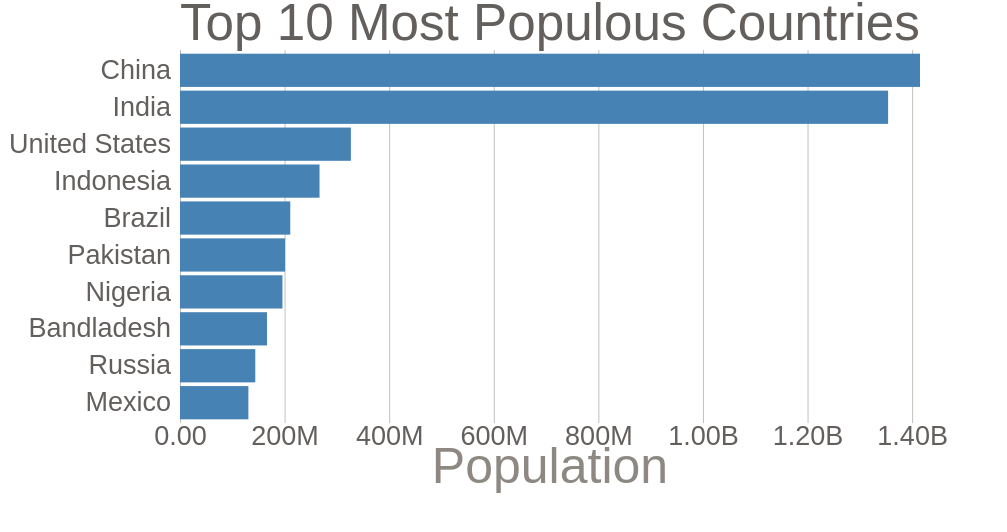
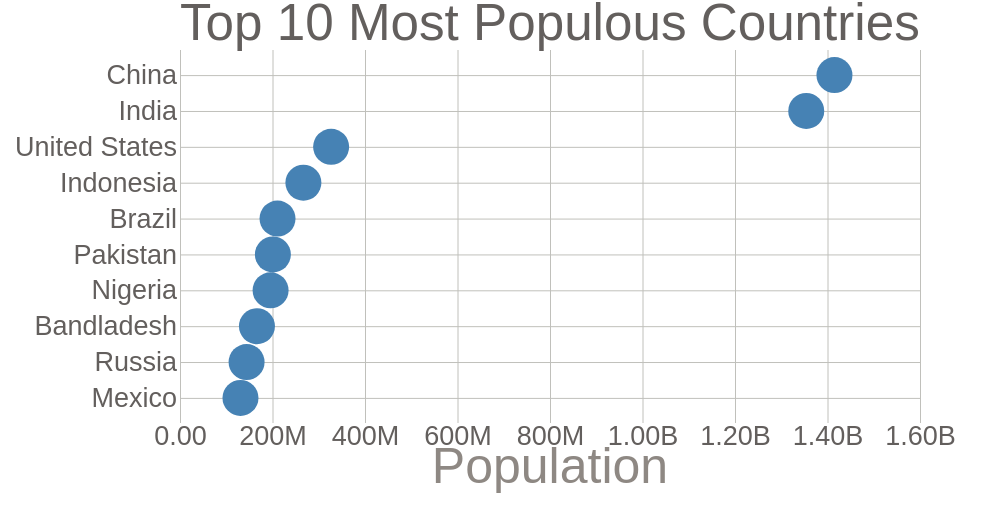
Before and after one commit to Paul-M-K/DataVisualizationWtihD3, a plain HTML site: page VizHub/ScatterPlot/index.html in a window 1280 px wide. Shown: the whole page, without its empty margins (0-1007 px from the left). Drawn offline with nearby package versions, Linux system fonts and the light colour scheme.

Commit message:
finished simple Scatter plot

```diff
--- a/VizHub/ScatterPlot/index.html
+++ b/VizHub/ScatterPlot/index.html
@@ -1,7 +1,7 @@
 <!DOCTYPE html>
 <html>
   <head>
-    <title>Customising Axes</title>
+    <title>Scatter Plot</title>
     <link rel="stylesheet" href="styles.css">
     <script src="https://unpkg.com/d3@7.7.0/dist/d3.min.js"></script>
   </head>
--- a/VizHub/ScatterPlot/index.js
+++ b/VizHub/ScatterPlot/index.js
@@ -12,12 +12,13 @@ const render = data => {
 
     const xScale = d3.scaleLinear()
         .domain([0, d3.max(data, xValue)])
-        .range([0,innerWidth]);
+        .range([0,innerWidth])
+        .nice();
 
-    const yScale = d3.scaleBand()
+    const yScale = d3.scalePoint()
         .domain(data.map(yValue))
         .range([0, innerHeight])
-        .padding(0.1);
+        .padding(0.7);
 
     const g = svg.append('g')
         .attr('transform',`translate(${margin.left},${margin.top})`);
@@ -30,9 +31,12 @@ const render = data => {
         .tickFormat(xAxisTickFormat)
         .tickSize(-innerHeight);
 
+    const yAxis = d3.axisLeft(yScale)
+        .tickSize(-innerWidth);
+
     g.append('g')
-        .call(d3.axisLeft(yScale))
-        .selectAll('.domain, .tick line')
+        .call(yAxis)
+        .selectAll('.domain')
             .remove();
 
     const xAxisG = g.append('g').call(xAxis)
@@ -47,11 +51,11 @@ const render = data => {
         .attr('fill', 'black')
         .text('Population');
 
-    g.selectAll('rect').data(data)
-        .enter().append('rect')
-            .attr('y', d => yScale(yValue(d)))
-            .attr('width', d => xScale(xValue(d)))
-            .attr('height', yScale.bandwidth());
+    g.selectAll('circle').data(data)
+        .enter().append('circle')
+            .attr('cy', d => yScale(yValue(d)))
+            .attr('cx', d => xScale(xValue(d)))
+            .attr('r', 18);
 
     g.append('text')
         .attr('class','title')
--- a/VizHub/ScatterPlot/styles.css
+++ b/VizHub/ScatterPlot/styles.css
@@ -3,7 +3,7 @@ body{
     overflow: hidden;
 }
 
-rect {
+circle {
     fill: steelblue
 }
 
```
